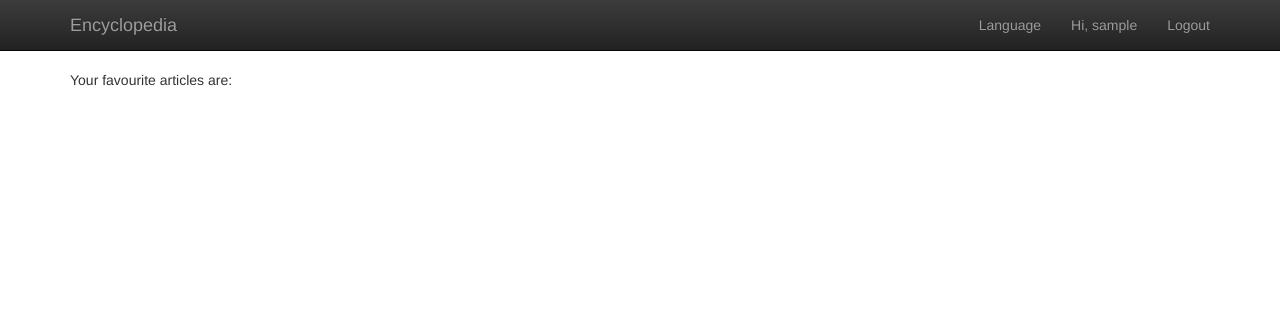
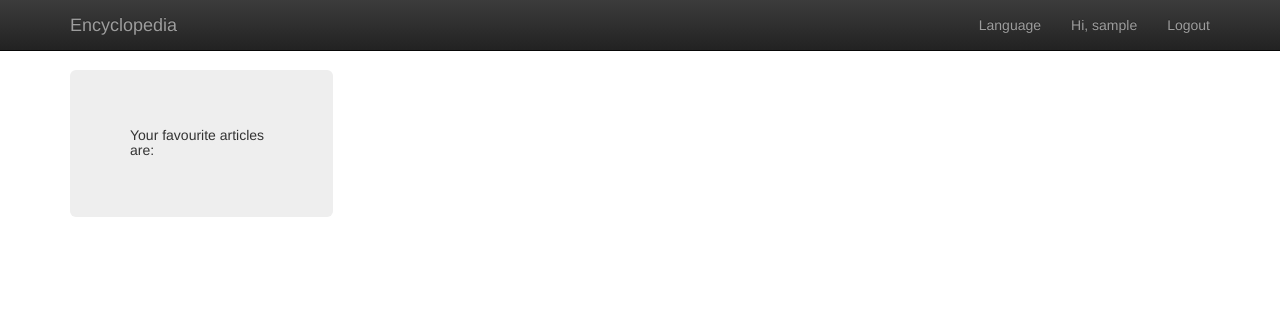
Before and after one commit to sreshna/wiki, a Django app: page /users/home in a window 1280 px wide. Shown: the top 311 px of the page. Run offline with Django 3.2, Linux system fonts and the light colour scheme; the visitor is signed in with stand-in values (Sample User, id 1); data that the repository does not hold is empty; some libraries are stand-ins or nearby versions.

Commit message:
added reuirements.txt, changed templates

```diff
--- a/templates/base.html
+++ b/templates/base.html
@@ -31,13 +31,13 @@
           <a class="navbar-brand" href="/">Encyclopedia</a>
         </div>
         <ul class="nav navbar-nav navbar-right">
-            <li>
-             <li class="nav-item dropdown">
-                 <a class="nav-link dropdown-toggle dropdown" id="navbarDropdownMenuLink" data-toggle="dropdown" aria-haspopup="true"
-                                                                        aria-expanded="false">Language</a>
-                <div class="dropdown-menu" aria-labelledby="dropdownMenu2">
-                    <button class="dropdown-item" type="button" value="en" id="enSelector">English</button>
-                    <button class="dropdown-item" type="button" value="fr" id="frSelector">French</button>
+            <li class="nav-item dropdown">
+                <a class="nav-link dropdown-toggle" id="navbarDropdownMenuLink" data-toggle="dropdown" aria-haspopup="true"
+                                                aria-expanded="false">Language</a>
+                <div class="dropdown-menu dropdown-primary" aria-labelledby="navbarDropdownMenuLink">
+                    <option class="dropdown-item" href="#">English</option>
+                    <option class="dropdown-item" href="#">French</option>
+                    <option class="dropdown-item" href="#">Hindi</option>
                 </div>
             </li>
             {% if user.is_authenticated %}
--- a/templates/users/home.html
+++ b/templates/users/home.html
@@ -4,24 +4,29 @@
 {% endblock %}
 
 {% block content %}
+    <div class="row">
+        <div class="col-md-3" align="left">
+            <div class="jumbotron">
             {% if user.is_authenticated %}
-            <p>Your favourite articles are:</p>
+            <h5>Your favourite articles are:</h5>
                 {% if favorites %}
                     {% for i in favorites %}
                         <form action="/search/" method="get" onsubmit="{% url 'search' %}" target="_blank">
                             <input type="submit" value="{{ i }}" class="favoriteSubmit list-group-item">
                         </form>
-                        <!--<form action="{% url 'search' %}" method="get" class="suggest">-->
-                            <!--<button class="nav-link" href="{% url 'search' %}"> {{ i }} </button>-->
-                        <!--</form>-->
                     {% endfor %}
                 {% endif %}
+            </div>
             {% else %}
                 <li class="nav-item">
                     <a class="nav-link" href="{% url 'user_login' %}">Login</a>
                 </li>
             {% endif %}
+        </div>
+        <div class="col-md-9">
             <div class="col-md-4" id="favoriteResponse">
                 <!-- Response from ajax request -->
             </div>
+        </div>
+    </div>
 {% endblock %}
```
Also changed, not shown: requirements.txt (added, +13 -0 lines).
